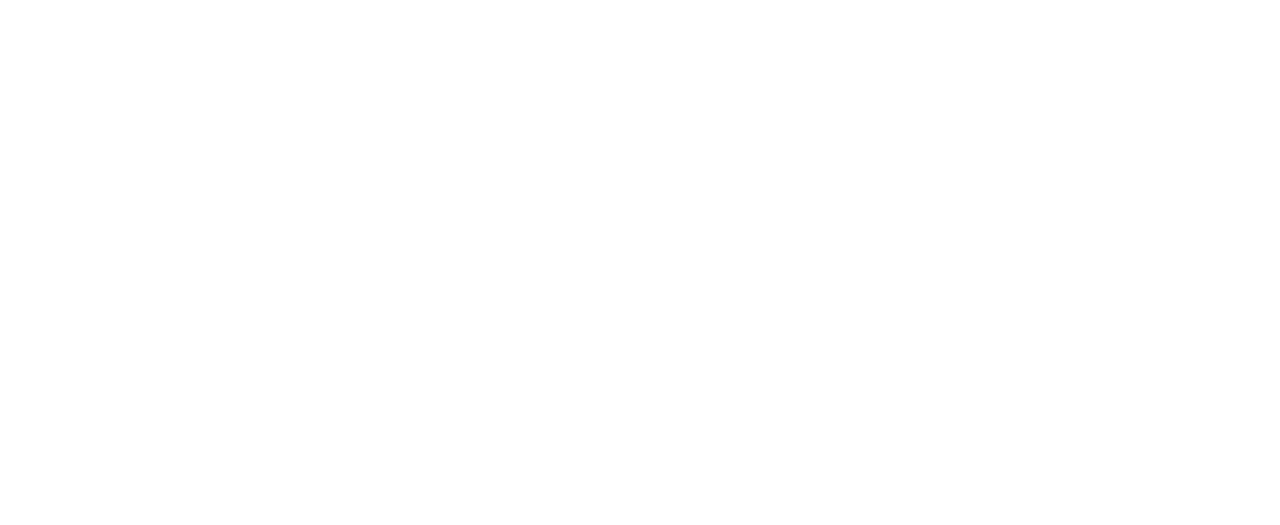
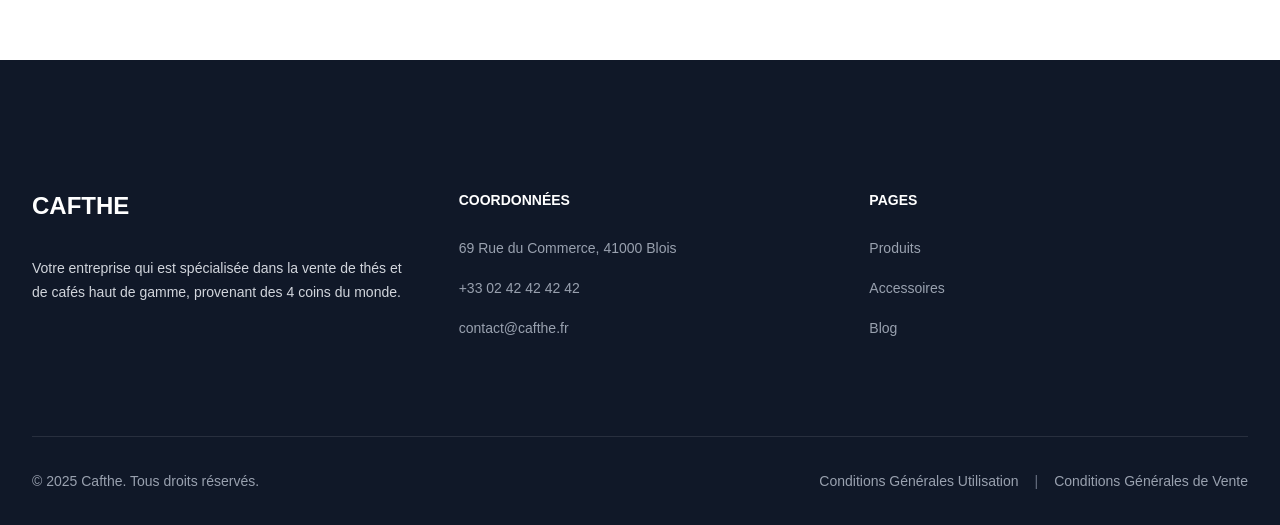
Before and after one commit to aurelienachard/ecommerce_cafthe, a React (Vite) app in the folder front-end/: page / in a window 1280 px wide. Shown: the part 824-1349 px from the top of the page. Before the commit the page ends 884 px from the top, so only its background shows below. Built offline with nearby package versions, Linux system fonts and the light colour scheme; a web font is replaced by a local one.

Commit message:
feat: ajout du composant footer

```diff
--- a/front-end/src/App.jsx
+++ b/front-end/src/App.jsx
@@ -18,6 +18,7 @@ import Cancel from './pages/cancel'
 import StorePayement from './pages/storePayment'
 
 import Header from './components/header'
+import Footer from './components/footer'
 
 import './style.css'
 
@@ -44,6 +45,8 @@ const App = () => {
           <Route path="/cancel" element={<Cancel />}></Route>
           <Route path="/successStore" element={<StorePayement />}></Route>
         </Routes>
+
+        <Footer />
       </Router>
   )
 }
```
